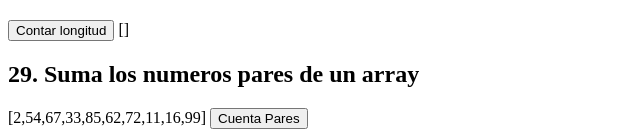
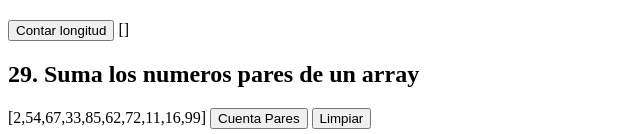
Before and after one commit to matiasmoscone1/practica-ejercicios-logica-programacion-react, a React (Vite) app: page / in a window 1280 px wide. Shown: the part 5175-5309 px from the top of the page, without its empty margins (0-642 px from the left). Built offline with nearby package versions, Linux system fonts and the light colour scheme.

Commit message:
Ejercicio 29 terminado completamente, falta documentar

```diff
--- a/src/ejercicios/SumaNumerosPares.jsx
+++ b/src/ejercicios/SumaNumerosPares.jsx
@@ -3,24 +3,27 @@
 //29. Suma de Números Pares: Dado un array de números, utiliza funciones de programación
 //funcional para calcular la suma de todos los números pares en el array.
 
+import { useState } from "react";
+
 
 const SumaNumerosPares = () => {
 
     const arrayNumeros = [2, 54, 67, 33, 85, 62, 72, 11, 16, 99];
-
+    const [resultado, setResultado] = useState(null);
 
     const cuentaPares = (arr) => {
 
         const arrayReducido = arr.reduce((acc, val) => {
             val % 2 === 0 ? acc+=val : acc;
 
+            setResultado(acc);
             return acc;
+
         }, 0);
 
-        console.log(arrayReducido);
 
-        }
-
+        //console.log(arrayReducido);
+    }
 
 
 
@@ -29,7 +32,9 @@ const SumaNumerosPares = () => {
     <div>
         <h2>29. Suma los numeros pares de un array</h2>
         {`[${arrayNumeros.join(",")}]`}{" "}
-        <button onClick={() => cuentaPares(arrayNumeros)}>Cuenta Pares</button>
+        <button onClick={() => cuentaPares(arrayNumeros)}>Cuenta Pares</button>{" "}
+        <button onClick={() => setResultado("")}>Limpiar</button>{" "}
+        {resultado}
 
     </div>
     </>)
```
